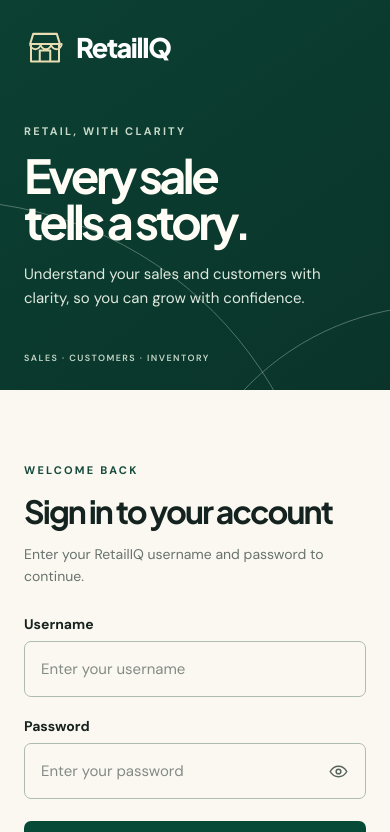
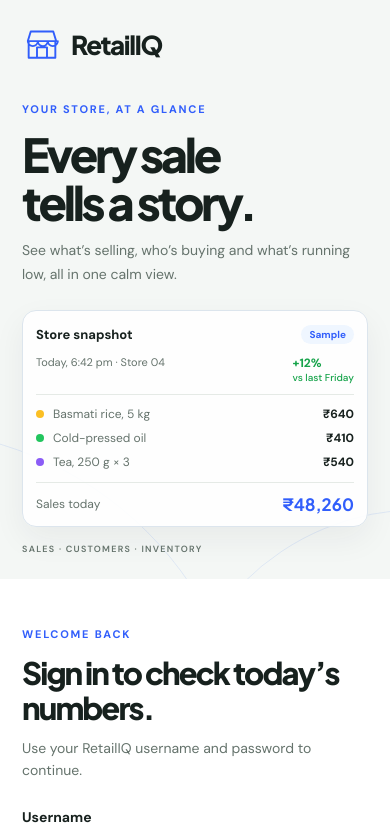
Before and after one commit to jatincodes-lab/Retail-Sales-Customer-Analysis, a React (Create React App) app in the folder retail-frontend/: page /login in a window 390 px wide. Shown: the top 832 px of the page. Built offline with nearby package versions, Linux system fonts and the light colour scheme; no server answers.

Commit message:
Refine light RetailIQ sign-in screen

```diff
--- a/retail-frontend/src/index.css
+++ b/retail-frontend/src/index.css
@@ -330,59 +330,82 @@ button,input,textarea,select{font-family:'DM Sans',sans-serif;}
 }
 
 /* RetailIQ sign-in */
-.login-page{min-height:100vh;display:grid;grid-template-columns:minmax(0,.94fr) minmax(0,1.06fr);background:#fbf8f1;}
-.login-brand-panel{position:relative;isolation:isolate;overflow:hidden;min-height:100vh;display:flex;flex-direction:column;justify-content:space-between;padding:clamp(32px,5vw,72px);background:linear-gradient(145deg,#0b4032,#0a342a);color:#fbf8f1;}
+.login-page{min-height:100vh;display:grid;grid-template-columns:minmax(0,1fr) minmax(0,1fr);background:var(--bg2);}
+.login-brand-panel{position:relative;isolation:isolate;overflow:hidden;min-height:100vh;display:flex;flex-direction:column;justify-content:space-between;padding:clamp(30px,5vw,68px);background:#f4f7f5;color:var(--text);}
 .login-brand-logo,.login-brand-message,.login-brand-footer{position:relative;z-index:1;}
-.login-brand-logo{display:flex;align-items:center;gap:14px;color:#fff;font-family:'Plus Jakarta Sans',sans-serif;font-size:clamp(25px,2.8vw,36px);font-weight:800;letter-spacing:-.055em;}
-.login-brand-icon{width:52px;height:52px;display:grid;place-items:center;color:#e9ddb4;}
+.login-brand-logo{display:flex;align-items:center;gap:12px;color:var(--text);font-family:'Plus Jakarta Sans',sans-serif;font-size:clamp(25px,2.8vw,34px);font-weight:800;letter-spacing:-.055em;}
+.login-brand-icon{width:48px;height:48px;display:grid;place-items:center;color:var(--accent);}
 .login-brand-icon svg{width:100%;height:100%;}
-.login-brand-message{width:min(100%,560px);margin-block:auto;padding:70px 0 58px;}
-.login-brand-kicker,.login-eyebrow{margin:0 0 14px;font-size:11px;font-weight:700;letter-spacing:.2em;}
-.login-brand-kicker{color:#c6d8c8;}
-.login-brand-message h1{max-width:590px;margin:0;color:#fffdf6;font-family:'Plus Jakarta Sans',sans-serif;font-size:clamp(50px,6vw,82px);font-weight:700;line-height:.99;letter-spacing:-.075em;}
-.login-brand-message>p:last-child{max-width:490px;margin:27px 0 0;color:#e0e9df;font-size:clamp(16px,1.45vw,19px);line-height:1.6;}
-.login-brand-footer{margin:0;color:#c4d6c8;font-size:10px;font-weight:600;letter-spacing:.16em;}
-.login-brand-orbit{position:absolute;z-index:0;border:1px solid rgba(211,229,208,.35);border-radius:50%;pointer-events:none;}
-.login-brand-orbit-one{width:760px;height:760px;left:-435px;bottom:-570px;}
-.login-brand-orbit-two{width:540px;height:540px;left:170px;bottom:-455px;}
-.login-panel{position:relative;min-height:100vh;display:flex;align-items:center;justify-content:center;padding:64px clamp(32px,7vw,112px) 92px;background:#fbf8f1;}
-.login-form-shell{width:100%;max-width:520px;}
-.login-eyebrow{margin-bottom:17px;color:#174b3d;}
-.login-form-shell h2{margin:0;color:#14231f;font-family:'Plus Jakarta Sans',sans-serif;font-size:clamp(32px,3.4vw,46px);font-weight:700;line-height:1.12;letter-spacing:-.06em;}
-.login-intro{margin:13px 0 35px;color:#68736d;font-size:15px;line-height:1.6;}
-.login-form{display:flex;flex-direction:column;gap:24px;}
-.login-field label{display:block;margin-bottom:8px;color:#17231f;font-size:14px;font-weight:700;}
-.login-field .form-input{height:56px;padding:0 16px;border:1px solid #aebbb2;border-radius:7px;background:transparent;color:#17231f;font-size:15px;}
-.login-field .form-input::placeholder{color:#838b85;}
-.login-field .form-input:focus{border-color:#155440;box-shadow:0 0 0 3px rgba(21,84,64,.12);}
+.login-brand-message{width:min(100%,560px);margin:auto 0;padding:42px 0 28px;}
+.login-brand-kicker,.login-eyebrow{margin:0 0 14px;font-size:11px;font-weight:700;letter-spacing:.16em;}
+.login-brand-kicker{color:var(--accent);}
+.login-brand-message h1{max-width:560px;margin:0;color:var(--text);font-family:'Plus Jakarta Sans',sans-serif;font-size:clamp(46px,5.4vw,72px);font-weight:800;line-height:1.02;letter-spacing:-.07em;}
+.login-brand-message>p:last-child{max-width:490px;margin:20px 0 0;color:var(--text2);font-size:clamp(15px,1.3vw,18px);line-height:1.65;}
+.login-preview{position:relative;z-index:1;width:min(100%,500px);padding:17px 19px 13px;border:1px solid #dce5ed;border-radius:14px;background:rgba(255,255,255,.9);box-shadow:0 12px 32px rgba(30,41,59,.06);}
+.login-preview-heading,.login-preview-meta,.login-preview-list>div,.login-preview-total{display:flex;align-items:center;}
+.login-preview-heading,.login-preview-meta,.login-preview-total{justify-content:space-between;gap:12px;}
+.login-preview-heading strong{font-size:13px;}
+.login-preview-heading>span{padding:3px 8px;border-radius:20px;background:#eff6ff;color:var(--accent);font-size:10px;font-weight:700;}
+.login-preview-meta{margin:11px 0;padding-bottom:10px;border-bottom:1px solid var(--border);color:var(--text2);font-size:11px;}
+.login-preview-meta strong{color:var(--green);font-size:13px;white-space:nowrap;}
+.login-preview-meta small{font-size:10px;font-weight:500;}
+.login-preview-list{display:grid;gap:8px;}
+.login-preview-list>div{gap:9px;color:var(--text2);font-size:12px;}
+.login-preview-list>div strong{margin-left:auto;color:var(--text);font-size:12px;}
+.login-preview-dot{width:8px;height:8px;flex:none;border-radius:50%;background:#fbbf24;}
+.login-preview-dot.oil{background:#22c55e;}.login-preview-dot.tea{background:#8b5cf6;}
+.login-preview-total{margin-top:12px;padding-top:10px;border-top:1px solid var(--border);color:var(--text2);font-size:12px;}
+.login-preview-total strong{color:var(--accent);font-family:'Plus Jakarta Sans',sans-serif;font-size:17px;}
+.login-brand-footer{margin:22px 0 0;color:var(--text2);font-size:10px;font-weight:600;letter-spacing:.14em;}
+.login-brand-orbit{position:absolute;z-index:0;border:1px solid rgba(37,99,235,.1);border-radius:50%;pointer-events:none;}
+.login-brand-orbit-one{width:700px;height:700px;left:-450px;bottom:-550px;}
+.login-brand-orbit-two{width:500px;height:500px;left:170px;bottom:-430px;}
+.login-panel{position:relative;min-height:100vh;display:flex;align-items:center;justify-content:center;padding:64px clamp(28px,7vw,100px) 88px;background:var(--bg2);}
+.login-form-shell{width:100%;max-width:470px;}
+.login-eyebrow{margin-bottom:14px;color:var(--accent);}
+.login-form-shell h2{margin:0;color:var(--text);font-family:'Plus Jakarta Sans',sans-serif;font-size:clamp(31px,3.2vw,43px);font-weight:800;line-height:1.13;letter-spacing:-.06em;}
+.login-intro{margin:12px 0 32px;color:var(--text2);font-size:15px;line-height:1.6;}
+.login-form{display:flex;flex-direction:column;gap:22px;}
+.login-field label{display:block;margin-bottom:8px;color:var(--text);font-size:14px;font-weight:700;}
+.login-field .form-input{height:54px;padding:0 15px;border:1px solid var(--border);border-radius:8px;background:#fff;color:var(--text);font-size:15px;}
+.login-field .form-input::placeholder{color:var(--text3);}
+.login-field .form-input:focus{border-color:var(--accent);box-shadow:0 0 0 3px rgba(37,99,235,.12);}
 .login-password-wrap{position:relative;}
 .login-password-wrap .form-input{padding-right:54px;}
-.login-password-toggle{position:absolute;top:50%;right:10px;width:36px;height:36px;display:grid;place-items:center;transform:translateY(-50%);border-radius:6px;background:transparent;color:#56645c;}
-.login-password-toggle:hover{background:rgba(21,84,64,.08);color:#124735;}
-.login-password-toggle:focus-visible{outline:3px solid rgba(21,84,64,.25);outline-offset:2px;}
+.login-password-toggle{position:absolute;top:50%;right:10px;width:36px;height:36px;display:grid;place-items:center;transform:translateY(-50%);border-radius:6px;background:transparent;color:var(--text2);}
+.login-password-toggle:hover{background:#eff6ff;color:var(--accent);}
+.login-password-toggle:focus-visible{outline:3px solid rgba(37,99,235,.25);outline-offset:2px;}
 .login-password-toggle svg{width:21px;height:21px;fill:none;stroke:currentColor;stroke-width:1.7;stroke-linecap:round;stroke-linejoin:round;}
-.login-error{margin:-10px 0 0;padding:11px 13px;border:1px solid #ecc5bd;border-radius:7px;background:#fff2ef;color:#9b3428;font-size:13px;}
-.login-submit{width:100%;min-height:58px;justify-content:center;margin-top:2px;border-radius:7px;background:#084a38;color:#fff;font-size:16px;font-weight:700;transition:background .18s ease,transform .18s ease;}
-.login-submit:hover:not(:disabled){transform:translateY(-1px);background:#0b5a43;}
-.login-submit:focus-visible{outline:3px solid rgba(21,84,64,.28);outline-offset:3px;}
-.login-copyright{position:absolute;right:24px;bottom:26px;left:24px;color:#707a74;font-size:13px;text-align:center;}
+.login-caps-warning{margin-top:7px;color:var(--orange);font-size:12px;font-weight:600;}
+.login-error{margin:-8px 0 0;padding:11px 13px;border:1px solid #fecaca;border-radius:8px;background:#fef2f2;color:#b91c1c;font-size:13px;}
+.login-submit{width:100%;min-height:54px;justify-content:center;margin-top:2px;border-radius:8px;background:var(--accent);color:#fff;font-size:15px;font-weight:700;transition:background .18s ease,transform .18s ease;}
+.login-submit:hover:not(:disabled){transform:translateY(-1px);background:var(--accent2);}
+.login-submit:focus-visible{outline:3px solid rgba(37,99,235,.25);outline-offset:3px;}
+.login-account-note{margin:22px 0 0;color:var(--text2);font-size:13px;line-height:1.6;text-align:center;}
+.login-copyright{position:absolute;right:24px;bottom:24px;left:24px;color:var(--text2);font-size:12px;text-align:center;}
 @media(max-width:900px){
   .login-page{grid-template-columns:1fr;}
-  .login-brand-panel{min-height:420px;padding:34px clamp(28px,7vw,64px);}
-  .login-brand-message{padding:55px 0 38px;}
-  .login-brand-message h1{font-size:clamp(48px,8vw,72px);}
-  .login-panel{min-height:640px;padding:60px 28px 88px;}
+  .login-brand-panel{min-height:auto;padding:30px clamp(26px,7vw,64px);}
+  .login-brand-message{padding:45px 0 28px;}
+  .login-brand-message h1{font-size:clamp(46px,8vw,68px);}
+  .login-preview{max-width:560px;}
+  .login-panel{min-height:600px;padding:56px 28px 82px;}
 }
 @media(max-width:520px){
-  .login-brand-panel{min-height:390px;padding:26px 24px;}
-  .login-brand-logo{gap:10px;font-size:27px;}
-  .login-brand-icon{width:42px;height:42px;}
-  .login-brand-message{padding:48px 0 34px;}
-  .login-brand-message h1{font-size:clamp(44px,12vw,60px);}
-  .login-brand-message>p:last-child{margin-top:18px;font-size:15px;}
-  .login-brand-footer{font-size:9px;}
-  .login-panel{min-height:590px;padding:52px 24px 80px;}
-  .login-intro{margin-bottom:28px;font-size:14px;}
-  .login-form{gap:20px;}
-  .login-copyright{bottom:20px;font-size:12px;}
+  .login-brand-panel{padding:24px 22px;}
+  .login-brand-logo{gap:9px;font-size:26px;}
+  .login-brand-icon{width:40px;height:40px;}
+  .login-brand-message{padding:38px 0 24px;}
+  .login-brand-message h1{font-size:clamp(42px,12vw,56px);}
+  .login-brand-message>p:last-child{margin-top:14px;font-size:14px;}
+  .login-preview{padding:14px 13px 11px;}
+  .login-preview-meta{align-items:flex-start;}
+  .login-preview-meta span{max-width:56%;}
+  .login-preview-meta strong{font-size:12px;}
+  .login-preview-meta small{display:block;}
+  .login-brand-footer{margin-top:16px;font-size:9px;}
+  .login-panel{min-height:550px;padding:48px 22px 76px;}
+  .login-intro{margin-bottom:27px;font-size:14px;}
+  .login-form{gap:19px;}
+  .login-copyright{bottom:18px;font-size:11px;}
 }
--- a/retail-frontend/src/pages/Login.js
+++ b/retail-frontend/src/pages/Login.js
@@ -9,6 +9,7 @@ export default function Login() {
   const [form, setForm] = useState({ username: '', password: '' });
   const [error, setError] = useState('');
   const [showPassword, setShowPassword] = useState(false);
+  const [capsLockOn, setCapsLockOn] = useState(false);
   const { run, isLoading } = useActionLoading();
   const { login, user, isReady } = useAuth();
   const navigate = useNavigate();
@@ -42,9 +43,25 @@ export default function Login() {
         </div>
 
         <div className="login-brand-message">
-          <p className="login-brand-kicker">RETAIL, WITH CLARITY</p>
+          <p className="login-brand-kicker">YOUR STORE, AT A GLANCE</p>
           <h1>Every sale<br />tells a story.</h1>
-          <p>Understand your sales and customers with clarity, so you can grow with confidence.</p>
+          <p>See what’s selling, who’s buying and what’s running low, all in one calm view.</p>
+        </div>
+
+        <div className="login-preview" aria-label="Sample store snapshot">
+          <div className="login-preview-heading">
+            <strong>Store snapshot</strong><span>Sample</span>
+          </div>
+          <div className="login-preview-meta">
+            <span>Today, 6:42 pm · Store 04</span>
+            <strong>+12% <small>vs last Friday</small></strong>
+          </div>
+          <div className="login-preview-list">
+            <div><span className="login-preview-dot rice" /><span>Basmati rice, 5 kg</span><strong>₹640</strong></div>
+            <div><span className="login-preview-dot oil" /><span>Cold-pressed oil</span><strong>₹410</strong></div>
+            <div><span className="login-preview-dot tea" /><span>Tea, 250 g × 3</span><strong>₹540</strong></div>
+          </div>
+          <div className="login-preview-total"><span>Sales today</span><strong>₹48,260</strong></div>
         </div>
 
         <p className="login-brand-footer">SALES · CUSTOMERS · INVENTORY</p>
@@ -55,8 +72,8 @@ export default function Login() {
       <section className="login-panel" aria-label="Sign in">
         <div className="login-form-shell">
           <p className="login-eyebrow">WELCOME BACK</p>
-          <h2>Sign in to your account</h2>
-          <p className="login-intro">Enter your RetailIQ username and password to continue.</p>
+          <h2>Sign in to check today’s numbers.</h2>
+          <p className="login-intro">Use your RetailIQ username and password to continue.</p>
 
           <form className="login-form" onSubmit={run('login', handleSubmit)}>
             <div className="login-field">
@@ -71,7 +88,9 @@ export default function Login() {
               <div className="login-password-wrap">
                 <input id="login-password" className="form-input" type={showPassword ? 'text' : 'password'}
                   autoComplete="current-password" placeholder="Enter your password" value={form.password}
-                  onChange={e => setForm({ ...form, password: e.target.value })} required />
+                  onChange={e => setForm({ ...form, password: e.target.value })}
+                  onKeyUp={e => setCapsLockOn(e.getModifierState('CapsLock'))}
+                  onBlur={() => setCapsLockOn(false)} required />
                 <button type="button" className="login-password-toggle"
                   aria-label={showPassword ? 'Hide password' : 'Show password'} aria-pressed={showPassword}
                   onClick={() => setShowPassword(value => !value)}>
@@ -82,12 +101,14 @@ export default function Login() {
                   </svg>
                 </button>
               </div>
+              {capsLockOn && <p className="login-caps-warning" role="status">Caps Lock is on.</p>}
             </div>
 
             {error && <p className="login-error" role="alert">{error}</p>}
             <LoadingButton type="submit" className="login-submit" loading={isLoading('login')}
               disabled={!isReady} loadingLabel="Signing in…">Sign in</LoadingButton>
           </form>
+          <p className="login-account-note">Need an account? Ask your store admin to invite you.</p>
         </div>
 
         <footer className="login-copyright">Copyright {new Date().getFullYear()} RetailIQ</footer>
```
